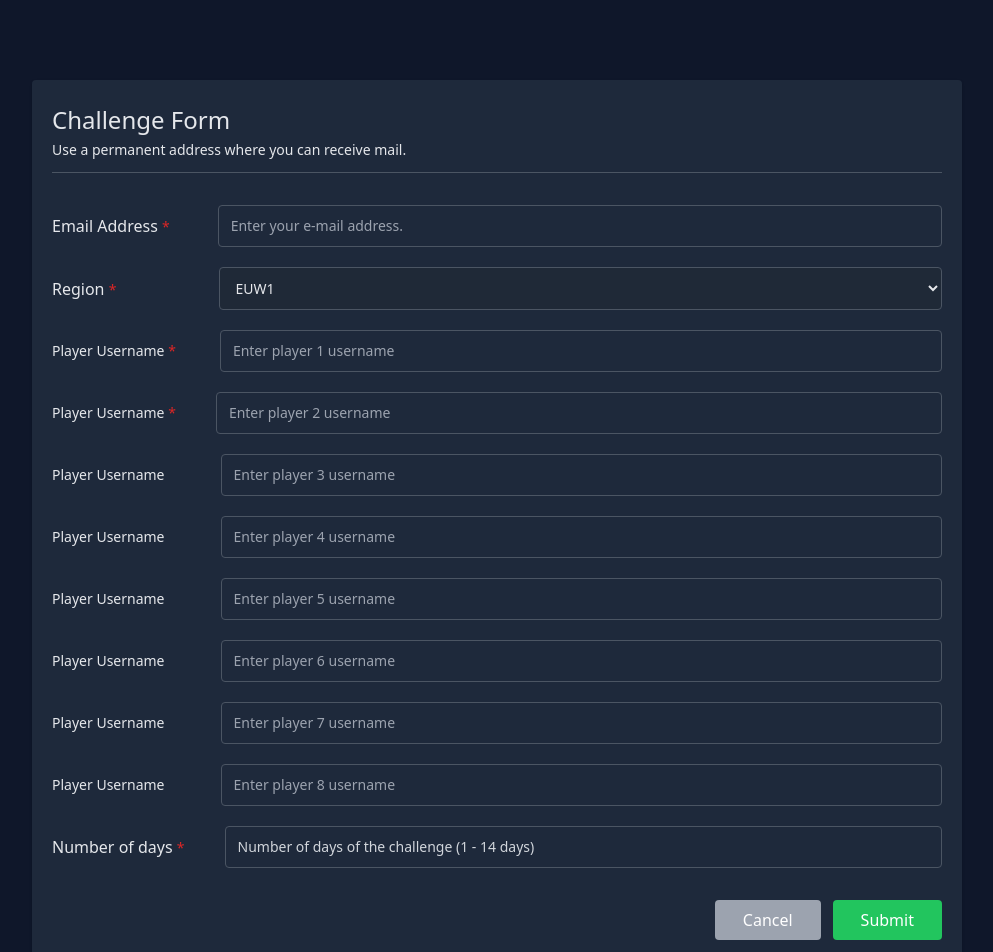
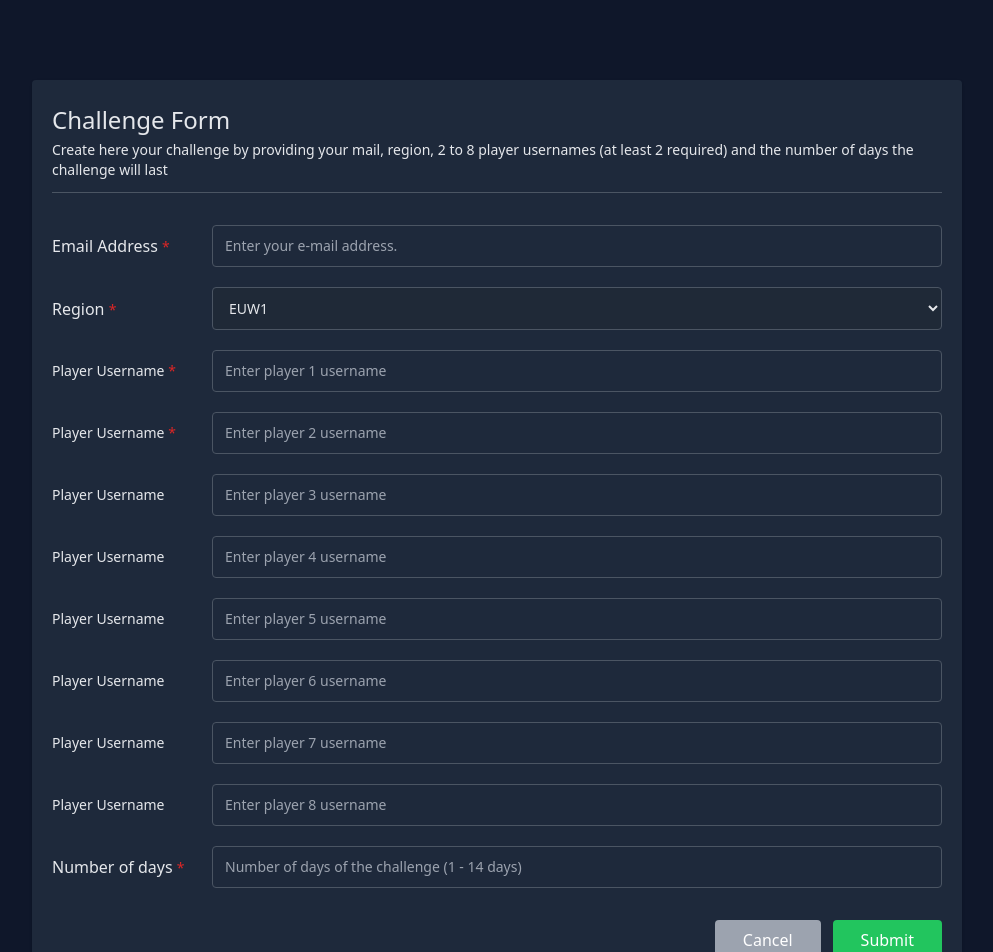
Before and after one commit to B-Mahdj/LoLRush_Front, a Nuxt app: page /create-challenge in a window 1280 px wide. Shown: the top 952 px of the page, without its empty margins (143-1136 px from the left). Built offline with nearby package versions, Linux system fonts and the light colour scheme.

Commit message:
Modify Challange Create Page and Result Page

```diff
--- a/pages/create-challenge/index.vue
+++ b/pages/create-challenge/index.vue
@@ -156,7 +156,7 @@ const copyCode = function (e: { target: { innerHTML: string; }; }) {
         <div class="sm:w-full md:w-full lg:w-full xl:w-3/4 max-sm:mx-4 p-5 bg-[#1E293B] rounded shadow">
           <div class="border-b border-gray-600">
             <p class="text-2xl py-1 text-gray-200">Challenge Form</p>
-            <p class="font-normal text-sm pb-3 text-gray-200">Use a permanent address where you can receive mail.</p>
+            <p class="font-normal text-sm pb-3 text-gray-200">Create here your challenge by providing your mail, region, 2 to 8 player usernames (at least 2 required) and the number of days the challenge will last</p>
           </div>
           <form @submit.prevent="handleSubmit" class="space-y-5 mt-8  text-gray-200" style="z-index: 999;">
             <div v-if="errorMessage"
@@ -164,8 +164,8 @@ const copyCode = function (e: { target: { innerHTML: string; }; }) {
               <p class="text-sm text-red-700">{{ errorMessage }}</p>
 
             </div>
-            <div class="max-sm:block  sm:block md:flex lg:flex gap-12 items-center">
-              <label for="email" class="font-normal">Email Address
+            <div class="max-sm:block  sm:block md:flex lg:flex items-center">
+              <label for="email" class="font-normal w-40">Email Address
                 <RequiredField/>
               </label>
               <div class="flex-1">
@@ -183,9 +183,9 @@ const copyCode = function (e: { target: { innerHTML: string; }; }) {
                       class="text-sm text-red-600 font-light">{{ error.$message }}</span>
               </div>
             </div>
-            <div class="max-sm:block sm:block md:flex lg:flex gap-12 items-center">
+            <div class="max-sm:block sm:block md:flex lg:flex items-center">
               <label
-                  class="font-normal"
+                  class="font-normal w-40"
                   for="region">Region
                 <RequiredField/>&nbsp;&nbsp;&nbsp;&nbsp;&nbsp;&nbsp;&nbsp;&nbsp;&nbsp;&nbsp;&nbsp;&nbsp;&nbsp;</label>
               <div class="flex-1">
@@ -202,8 +202,8 @@ const copyCode = function (e: { target: { innerHTML: string; }; }) {
               </div>
             </div>
             <!-- Player-->
-            <div class="max-sm:block  sm:block md:flex lg:flex items-center gap-11">
-              <label for="player_1" class="text-sm font-normal">Player Username
+            <div class="max-sm:block  sm:block md:flex lg:flex items-center">
+              <label for="player_1" class="text-sm font-normal w-40">Player Username
                 <RequiredField/>
               </label>
               <div class="flex-1">
@@ -227,8 +227,8 @@ const copyCode = function (e: { target: { innerHTML: string; }; }) {
             </div>
             <!-- / Player-->
             <!-- Player-->
-            <div class="max-sm:block sm:block md:flex lg:flex items-center gap-10">
-              <label for="player_2" class="text-sm font-normal">Player Username
+            <div class="max-sm:block sm:block md:flex lg:flex items-center">
+              <label for="player_2" class="text-sm font-normal w-40">Player Username
                 <RequiredField/>
               </label>
               <div class="flex-1">
@@ -247,8 +247,8 @@ const copyCode = function (e: { target: { innerHTML: string; }; }) {
             </div>
             <!-- / Player-->
             <!-- Player-->
-            <div class="max-sm:block sm:block md:flex lg:flex items-center gap-14">
-              <label for="player_3" class="text-sm font-normal">Player Username
+            <div class="max-sm:block sm:block md:flex lg:flex items-center">
+              <label for="player_3" class="text-sm font-normal w-40">Player Username
               </label>
               <div class="flex-1">
                 <input id="player_3" name="player_3" v-model="formData.player_3" placeholder="Enter player 3 username"
@@ -260,8 +260,8 @@ const copyCode = function (e: { target: { innerHTML: string; }; }) {
             </div>
             <!-- / Player-->
             <!-- Player-->
-            <div class="max-sm:block sm:block md:flex lg:flex items-center gap-14">
-              <label for="player_4" class="text-sm font-normal">Player Username</label>
+            <div class="max-sm:block sm:block md:flex lg:flex items-center">
+              <label for="player_4" class="text-sm font-normal w-40">Player Username</label>
               <div class="flex-1">
                 <input id="player_4" name="player_4" v-model="formData.player_4" placeholder="Enter player 4 username"
                        @keyup="checkUniqueValidation"
@@ -272,8 +272,8 @@ const copyCode = function (e: { target: { innerHTML: string; }; }) {
             </div>
             <!-- / Player-->
             <!-- Player-->
-            <div class="max-sm:block sm:block md:flex lg:flex items-center gap-14">
-              <label for="player_5" class="text-sm font-normal">Player Username
+            <div class="max-sm:block sm:block md:flex lg:flex items-center">
+              <label for="player_5" class="text-sm font-normal w-40">Player Username
               </label>
               <div class="flex-1">
                 <input id="player_5" name="player_5" v-model="formData.player_5" placeholder="Enter player 5 username"
@@ -285,8 +285,8 @@ const copyCode = function (e: { target: { innerHTML: string; }; }) {
             </div>
             <!-- / Player-->
             <!-- Player-->
-            <div class="max-sm:block sm:block md:flex lg:flex items-center gap-14">
-              <label for="player_6" class="text-sm font-normal">Player Username
+            <div class="max-sm:block sm:block md:flex lg:flex items-center">
+              <label for="player_6" class="text-sm font-normal w-40">Player Username
               </label>
               <div class="flex-1">
                 <input id="player_6" name="player_6" v-model="formData.player_6" placeholder="Enter player 6 username"
@@ -298,8 +298,8 @@ const copyCode = function (e: { target: { innerHTML: string; }; }) {
             </div>
             <!-- / Player-->
             <!-- Player-->
-            <div class="max-sm:block sm:block md:flex lg:flex items-center gap-14">
-              <label for="player_7" class="text-sm font-normal">Player Username</label>
+            <div class="max-sm:block sm:block md:flex lg:flex items-center">
+              <label for="player_7" class="text-sm font-normal w-40">Player Username</label>
               <div class="flex-1">
                 <input id="player_7" name="player_7" v-model="formData.player_7" placeholder="Enter player 7 username"
                        @keyup="checkUniqueValidation"
@@ -310,8 +310,8 @@ const copyCode = function (e: { target: { innerHTML: string; }; }) {
             </div>
             <!-- / Player-->
             <!-- Player-->
-            <div class="max-sm:block sm:block md:flex lg:flex items-center gap-14">
-              <label for="player_8" class="text-sm font-normal">Player Username</label>
+            <div class="max-sm:block sm:block md:flex lg:flex items-center">
+              <label for="player_8" class="text-sm font-normal w-40">Player Username</label>
               <div class="flex-1">
                 <input id="player_8" name="player_8" v-model="formData.player_8" placeholder="Enter player 8 username"
                        @keyup="checkUniqueValidation"
@@ -321,15 +321,15 @@ const copyCode = function (e: { target: { innerHTML: string; }; }) {
               </div>
             </div>
             <!-- / Player-->
-            <div class="max-sm:block sm:block md:flex lg:flex gap-10 items-center">
-              <label for="number_of_days" class="font-normal">Number of days
+            <div class="max-sm:block sm:block md:flex lg:flex items-center">
+              <label for="number_of_days" class="font-normal w-40">Number of days
                 <RequiredField/>
               </label>
               <div class="flex-1">
                 <input id="number_of_days" type="number" v-model="formData.daysUntilExpiration"
                        @change="v$.daysUntilExpiration.$touch"
                        placeholder="Number of days of the challenge (1 - 14 days)"
-                       class="bg-opacity-20 w-full rounded border text-sm border-gray-600 bg-transparent py-1 px-3 font-normal leading-8 outline-none transition-colors duration-200 ease-in-out placeholder:text-gray-300 focus:border-blue-500 focus:bg-transparent focus:ring-2 ring-transparent focus:ring-transparent"
+                       class="bg-opacity-20 w-full rounded border text-sm border-gray-600 bg-transparent py-1 px-3 font-normal leading-8 outline-none transition-colors duration-200 ease-in-out placeholder:text-gray-400 focus:border-blue-500 focus:bg-transparent focus:ring-2 ring-transparent focus:ring-transparent"
                        :class="{
             'border-red-500 focus:border-red-500': v$.daysUntilExpiration.$error, 'border-[#42d392] ': !v$.daysUntilExpiration.$invalid}"
                        label="Player 1"/>
```
Also changed, not shown: pages/result.vue (+6 -5 lines).
